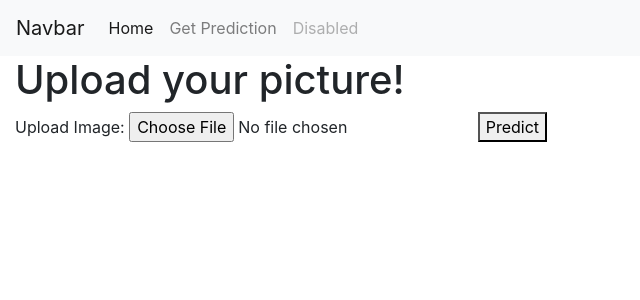
After one commit to Simon371997/Projects, a Flask app: page /get_prediction in a window 1280 px wide. The commit adds this page. Shown: the top 300 px of the page, without its empty margins (0-640 px from the left). Run offline with Flask 3, Linux system fonts and the light colour scheme.

Commit message:
updating some links

```diff
--- a/Wafermap_Project/App/app.py
+++ b/Wafermap_Project/App/app.py
@@ -14,6 +14,11 @@ model = load_model('model.h5')
 @app.route('/')
 def home():
     return render_template('home.html')
+
+
+@app.route('/get_prediction')
+def get_prediction():
+    return render_template('get_prediction.html')
 
 
 @app.route('/predict', methods = ['POST'])
@@ -33,17 +38,17 @@ def predict():
 
 
 
+
+# Functions
 def preprocess_data(input_data):
     image_path = 'uploads/uploaded_image.jpg'
 
-    # Bild für die Vorhersage laden und vorverarbeiten
+    # Load image and prepare for prediction
     img = image.load_img(image_path, target_size=(64, 65), color_mode='rgba')  # Zielgröße und Farbmodus anpassen
     img_array = image.img_to_array(img)
     img_array = np.expand_dims(img_array, axis=0)
-    img_array /= 255.0  # Normalisierung
-
+    img_array /= 255.0  # Normalize
     return img_array
-
 
 
 def make_prediction(input_data):
--- a/Wafermap_Project/App/templates/base.html
+++ b/Wafermap_Project/App/templates/base.html
@@ -14,10 +14,10 @@
             <div class="collapse navbar-collapse" id="navbarNav">
               <ul class="navbar-nav">
                 <li class="nav-item active">
-                  <a class="nav-link" href="#">Home <span class="sr-only">(current)</span></a>
+                  <a class="nav-link" href="/">Home <span class="sr-only">(current)</span></a>
                 </li>
                 <li class="nav-item">
-                  <a class="nav-link" href="/predict">Get Prediction</a>
+                  <a class="nav-link" href="/get_prediction">Get Prediction</a>
                 </li>
                 <li class="nav-item">
                   <a class="nav-link disabled" href="#" tabindex="-1" aria-disabled="true">Disabled</a>
--- /dev/null
+++ b/Wafermap_Project/App/templates/get_prediction.html
@@ -0,0 +1,14 @@
+{% extends 'base.html' %}
+{% block title %} Home {% endblock%}
+
+{% block content %}
+    <h1>Upload your picture!</h1>
+
+    <form action="{{ url_for('predict') }}" method="post" enctype="multipart/form-data">
+        <label for="image">Upload Image:</label>
+        <input type="file" name="image" accept=".jpg, .jpeg, .png" required>
+        <button type="submit">Predict</button>
+    </form>
+
+
+{% endblock %}
```
Also changed, not shown: Wafermap_Project/App/uploads/uploaded_image.jpg.
